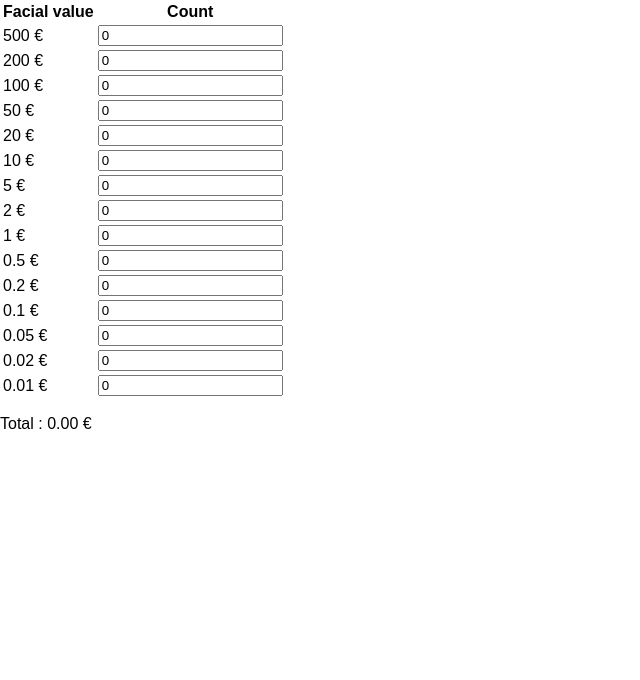
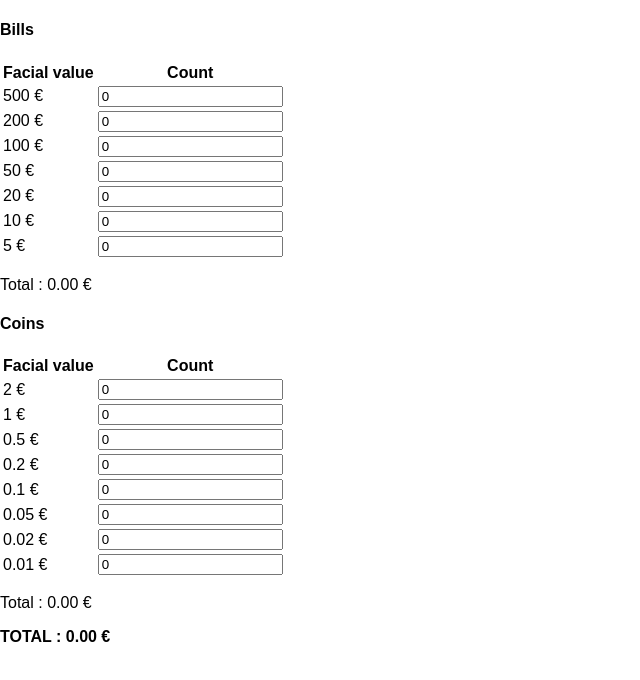
Before and after one commit to ledenis/cash-app, a React (Create React App) app: page / in a window 1280 px wide. Shown: the top 680 px of the page, without its empty margins (0-640 px from the left). Built offline with nearby package versions, Linux system fonts and the light colour scheme.

Commit message:
App component: render bills and coins separately, plus separate totals

```diff
--- a/src/components/App.js
+++ b/src/components/App.js
@@ -6,7 +6,6 @@ class App extends Component {
   // TODO: computed values from state should be done in another way
   // maybe use Reselect?
   calcTotal() {
-    //TODO
     let total = 0
     this.props.items.forEach(it => {
       total += it.get('facial') * it.get('count')
@@ -14,14 +13,25 @@ class App extends Component {
     return total
   }
 
+  calcTotalByType(type) {
+    let total = 0
+    this.getItemsByType(type).forEach(it => {
+      total += it.get('facial') * it.get('count')
+    })
+    return total
+  }
+
+  getItemsByType(type) {
+    return this.props.items.filter(it => it.get('type') === type)
+  }
+
   handleCountChange(facial, count) {
     this.props.setItemCount(facial, count)
   }
 
-  render() {
-    // for each item, render facial and count
+  renderItemsTable(type) {
+    // for each item, render facial, and count (input)
     return (
-      <div>
       <table>
         <thead>
           <tr>
@@ -30,7 +40,7 @@ class App extends Component {
           </tr>
         </thead>
           <tbody>
-              {this.props.items.map(it => {
+            {this.getItemsByType(type).map(it => {
               const facial = it.get('facial')
               const countJsx = <input value={it.get('count')}
                     onChange={(e) =>
@@ -46,7 +56,19 @@ class App extends Component {
             })}
           </tbody>
       </table>
-        <p>Total : {this.calcTotal().toFixed(2)} €</p>
+    )
+  }
+
+  render() {
+    return (
+      <div>
+        <h4>Bills</h4>
+        {this.renderItemsTable('BILL')}
+        <p>Total : {this.calcTotalByType('BILL').toFixed(2)} €</p>
+        <h4>Coins</h4>
+        {this.renderItemsTable('COIN')}
+        <p>Total : {this.calcTotalByType('COIN').toFixed(2)} €</p>
+        <p><strong>TOTAL : {this.calcTotal().toFixed(2)} €</strong></p>
       </div>
     )
   }
```
Lines whose indentation alone changed are shown as unchanged.
